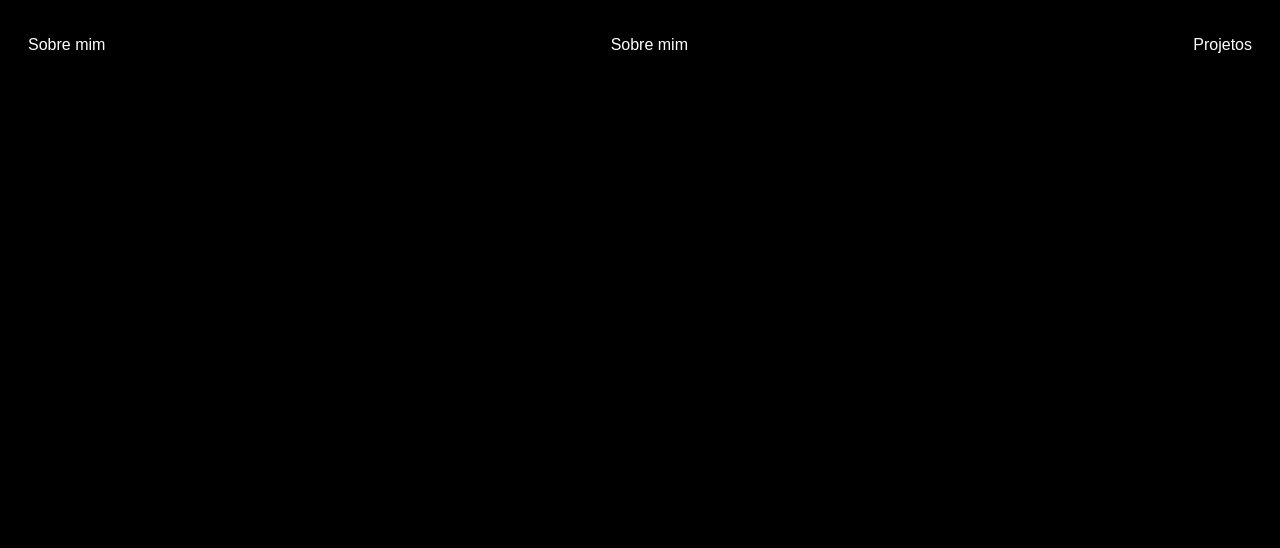
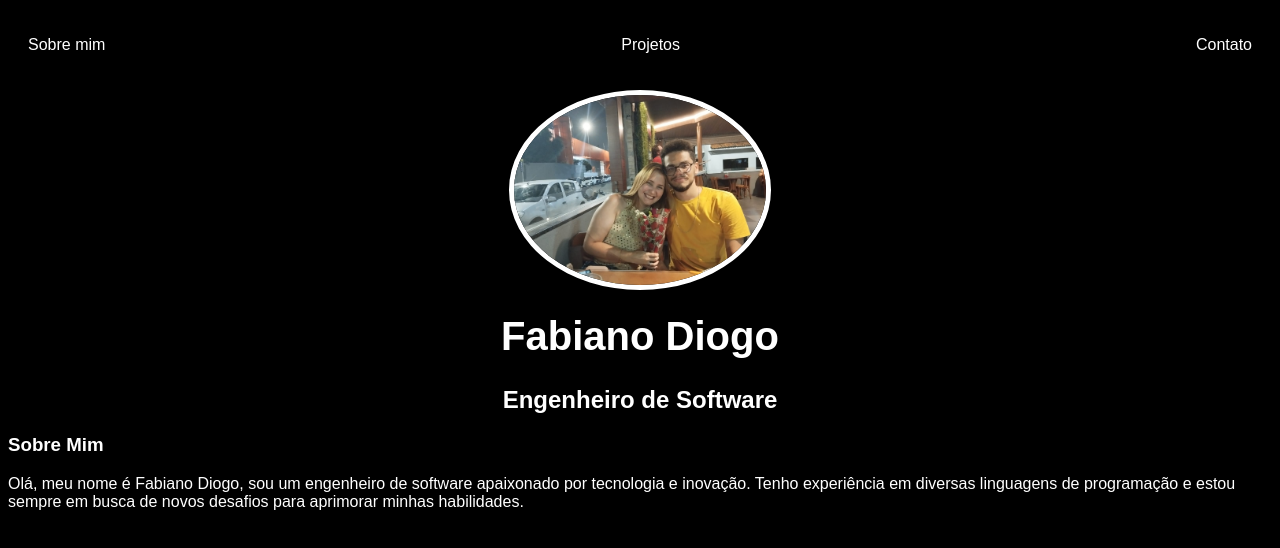
Before and after one commit to DIogokain/Projeto-html-meu, a plain HTML site: page index.html in a window 1280 px wide. Drawn offline with Linux system fonts and the light colour scheme.

Commit message:
atualiçâo

```diff
--- a/index.css
+++ b/index.css
@@ -13,3 +13,30 @@ ul {
     align-items: center;
     padding: 20px;
 }
+
+a   {
+   color: white;
+text-decoration: none;
+}
+
+img {
+    width: 20%;
+    height: 50%;
+    border-radius: 50%;
+    border: 5px solid rgb(255, 255, 255)
+}
+
+.center {
+    text-align: center;
+}
+
+h1 {
+    text-align: center;
+    font-size: 2.5em;
+    margin-top: 20px;
+}
+h2 {
+    text-align: center;
+    font-size: 1.5em;
+    margin-top: 10px;
+}
--- a/index.html
+++ b/index.html
@@ -10,12 +10,32 @@
     <nav>
         <ul>
             <li>
-                <a>Sobre mim</a>
+                <a href="index.html">Sobre mim</a>
             </li>
-            <li><a>Sobre mim</a>
             <li>
-                <a>Projetos</a>
+                <a href="projetos.html">Projetos</a>
+            </li>
+            <li>
+                <a href="contato.html">Contato</a>
         </ul>
     </nav>
+    <header>
+        <div class="center">
+            <img src="./img/Imagem do WhatsApp de 2025-05-11 à(s) 11.44.34_ae0c5bce.jpg" alt="casal"></img>
+    </div>
+    <h1>
+        Fabiano Diogo
+    </h1><h2>
+        Engenheiro de Software
+    </h2>
+    </header>
+    <main>
+        <section>
+            <h3>Sobre Mim</h3>
+            <p>
+                Olá, meu nome é Fabiano Diogo, sou um engenheiro de software apaixonado por tecnologia e inovação. Tenho experiência em diversas linguagens de programação e estou sempre em busca de novos desafios para aprimorar minhas habilidades.
+            </p>
+        </section>
+    </main>
 </body>
 </html>
```
Also changed, not shown: contatos.html (added, +1 -0 lines), projetos.html (added, +1 -0 lines), img/Imagem do WhatsApp de 2025-05-11 à(s) 11.44.34_ae0c5bce.jpg (added).
